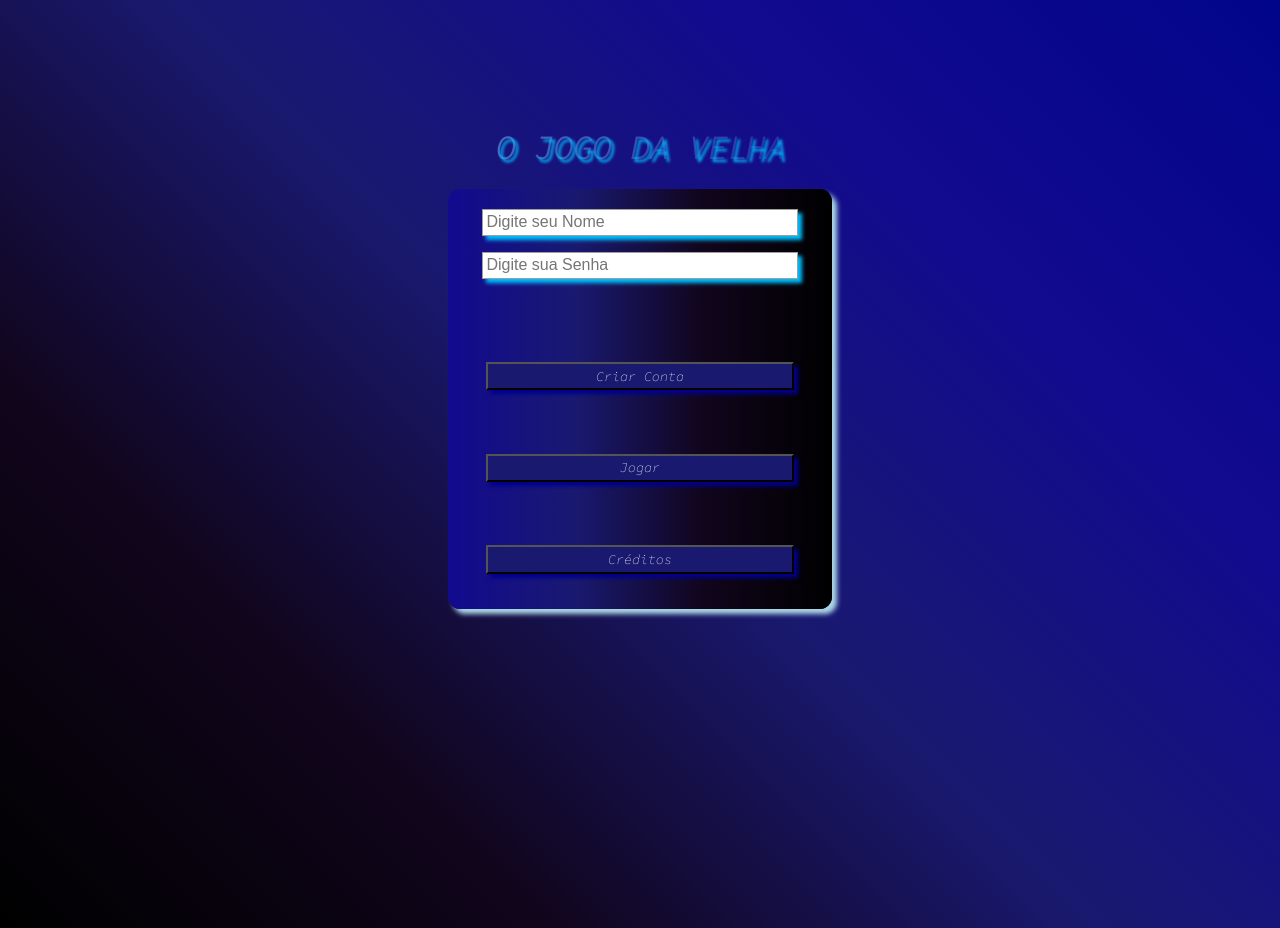
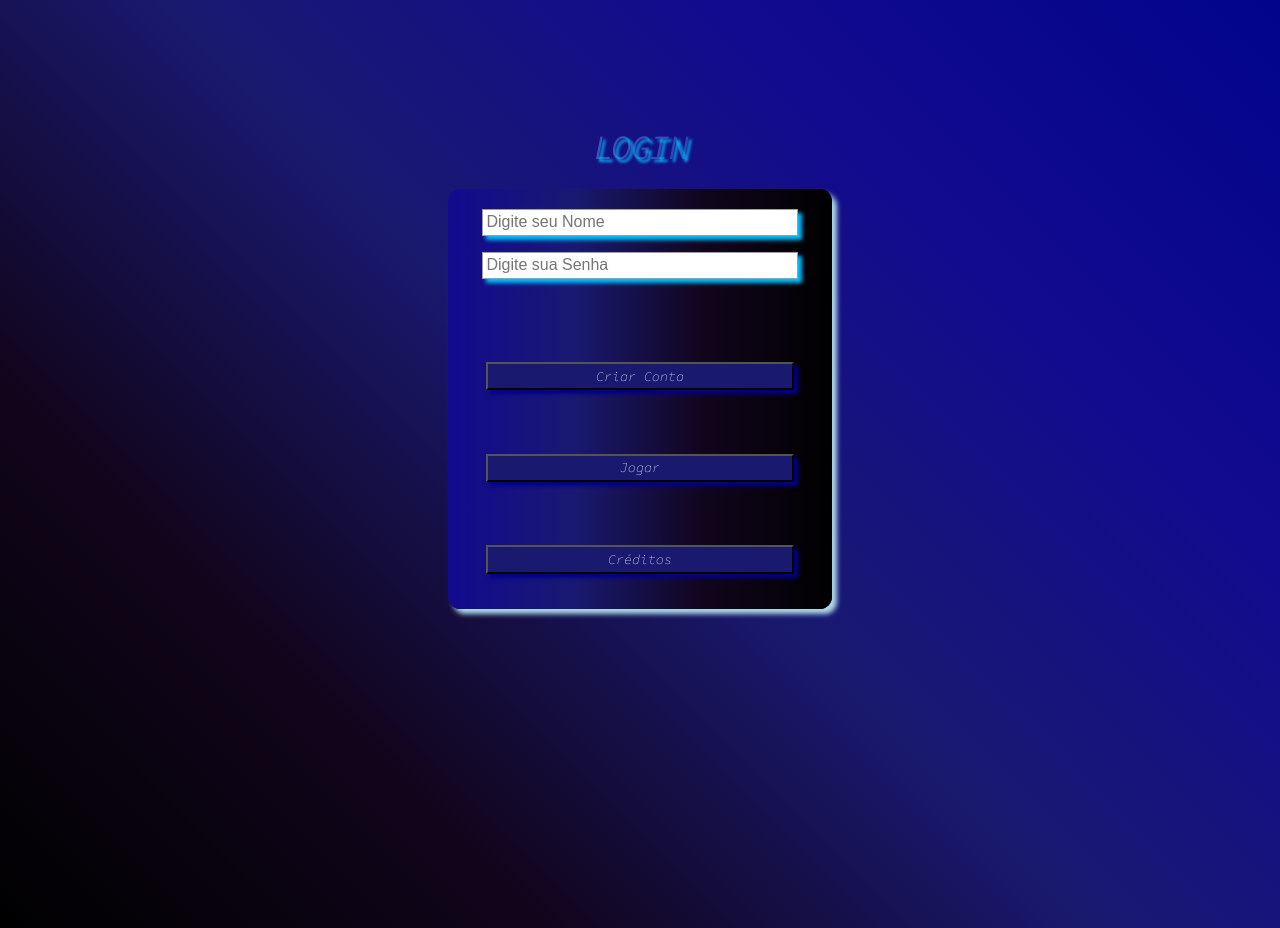
Before and after one commit to Pedro-Aron/tepedois, a plain HTML site: page pagina_login/index.html in a window 1280 px wide. Drawn offline with nearby package versions, Linux system fonts and the light colour scheme.

Commit message:
ti amo sallum

```diff
--- a/pagina_login/index.html
+++ b/pagina_login/index.html
@@ -6,13 +6,13 @@
     <meta name="viewport" content="width=device-width, initial-scale=1.0">
     <link rel="stylesheet" href="style.css">
     <link href="https://fonts.googleapis.com/css2?family=Source+Code+Pro:ital,wght@1,200&display=swap" rel="stylesheet">
-    <title>Site</title>
+    <title>LOGIN</title>
     <script src="https://ajax.googleapis.com/ajax/libs/jquery/3.6.1/jquery.min.js"></script>
 </head>
 <body>
 
     <div id="titulo">
-        <h1>O JOGO DA VELHA</h1>
+        <h1>LOGIN</h1>
     </div>
 
     <div id="login">
```
Also changed, not shown: pagina_creditos/creditos.html (+1 -1 lines), pagina_jogo/jogo.html (+1 -1 lines).
